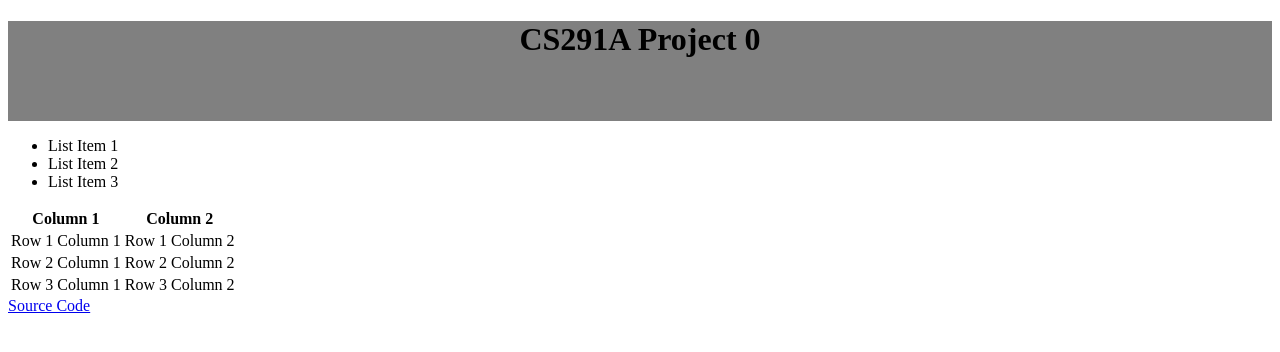
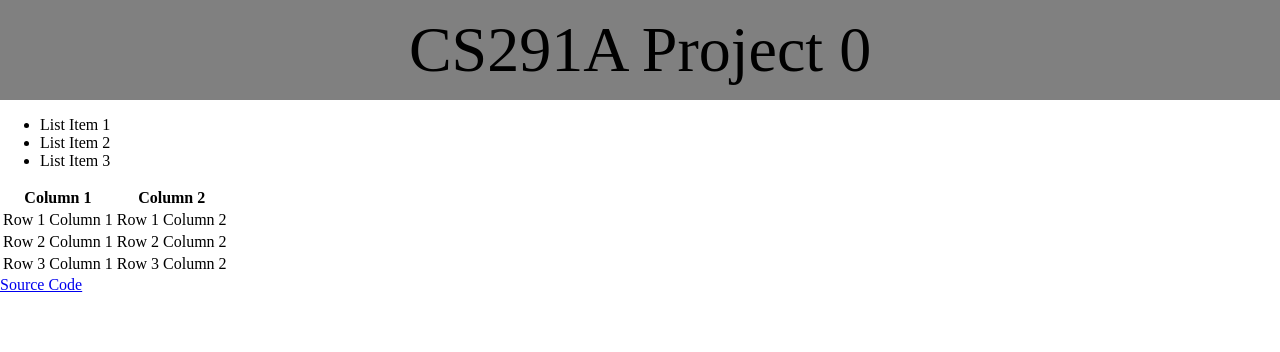
Before and after one commit to andrewdt23/cs291ap0, a plain HTML site: page index.html in a window 1280 px wide. Drawn offline with Linux system fonts and the light colour scheme.

```diff
--- a/index.html
+++ b/index.html
@@ -4,6 +4,7 @@
         <link rel="stylesheet" href="styles.css">
         <title>CS291A Project 0</title>
     </head>
+    <body>
         <div class="header">
             <h1>CS291A Project 0</h1>
         </div>
@@ -31,4 +32,5 @@
           </tr>
         </table>
         <a href="https://github.com/andrewdt23/cs291ap0" target="_blank">Source Code</a>
+    </body>
 </html>
--- a/styles.css
+++ b/styles.css
@@ -1,9 +1,18 @@
-h1 {
-    color: black;
-    text-align: center;
+body {
+    margin: 0;
 }
 
 .header {
     background-color: gray;
     height: 100px;
+    display: flex;
+    align-items: center;
+    justify-content: center;
 }
+
+h1 {
+    font-size: 64px;
+    font-weight: 100;
+    color: black;
+    margin: 0;
+}
```
Lines whose indentation alone changed are shown as unchanged.
